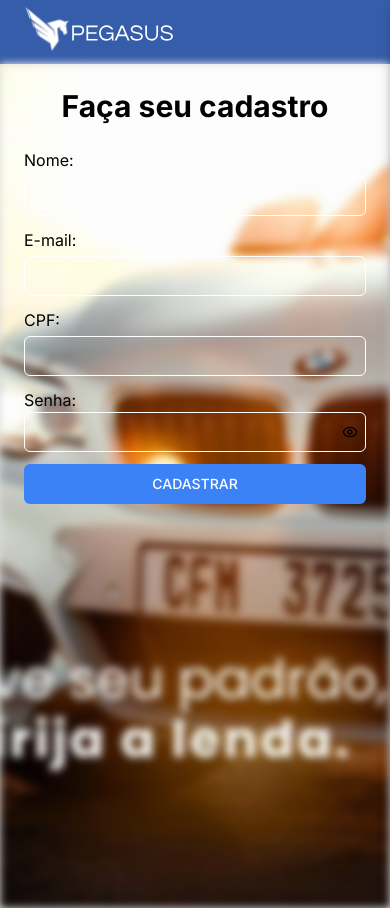
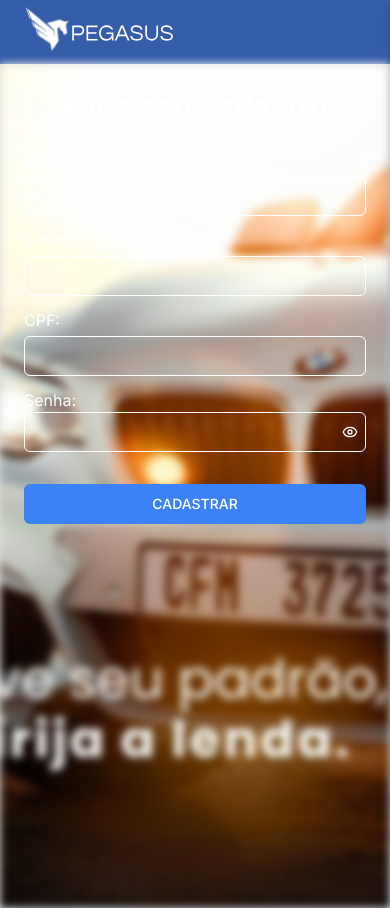
Before and after one commit to gabrieldeoliveira04/Projeto-pegasus-Fork, a Next.js app in the folder frontend-project/: page /cadastro in a window 390 px wide. Built offline with nearby package versions, Linux system fonts and the light colour scheme.

Commit message:
Responsividade 4k tela cadastro finalizada

```diff
--- a/frontend-project/src/app/cadastro/page.tsx
+++ b/frontend-project/src/app/cadastro/page.tsx
@@ -84,9 +84,12 @@ function Cadastro() {
       </div>
 
       {/* FORMULÁRIO */}
-      <div className="text-black relative z-10 w-full xl:text-white xl:flex-1 flex justify-center items-center p-6 xl:p-10 xl:bg-blue-900 bg-opacity-60 4k:w-full">
-        <form onSubmit={handleSubmit} className="flex flex-col w-full max-w-md">
-          <h2 className="text-3xl font-bold text-center mb-6">
+      <div className="text-black relative z-10 w-full xl:text-white xl:flex-1 flex justify-center items-center p-6 xl:p-10 xl:bg-blue-900 bg-opacity-60 4k:h-auto 4k:text-4xl">
+        <form
+          onSubmit={handleSubmit}
+          className="flex flex-col w-full max-w-[900px] text-white"
+        >
+          <h2 className="text-3xl font-bold text-center mb-6 4k:text-4xl">
             Faça seu cadastro
           </h2>
 
@@ -95,7 +98,7 @@ function Cadastro() {
             id="nome"
             name="nome"
             type="text"
-            className="mt-1 mb-3 bg-transparent border border-white text-white"
+            className="mt-1 mb-3 bg-transparent border border-white text-white 4k:p-8 4k:text-4xl"
             onChange={(e) => setNome(e.target.value)}
             required
           />
@@ -105,7 +108,7 @@ function Cadastro() {
             id="email"
             name="email"
             type="email"
-            className="mt-1 mb-3 bg-transparent border border-white text-white"
+            className="mt-1 mb-3 bg-transparent border border-white text-white 4k:p-8 4k:text-4xl"
             onChange={(e) => setEmail(e.target.value)}
             required
           />
@@ -115,7 +118,7 @@ function Cadastro() {
             id="CPF"
             name="CPF"
             type="text"
-            className="mt-1 mb-3 bg-transparent border border-white text-white"
+            className="mt-1 mb-3 bg-transparent border border-white text-white 4k:p-8 4k:text-4xl"
             onChange={(e) => setCPF(e.target.value)}
             required
           />
@@ -126,7 +129,7 @@ function Cadastro() {
               id="senha"
               name="senha"
               type={showPassword ? "text" : "password"}
-              className="w-full bg-transparent border border-white text-white pr-10"
+              className="w-full bg-transparent mb-5 border border-white text-white pr-10 4k:p-8 4k:text-4xl"
               onChange={(e) => setSenha(e.target.value)}
               required
             />
@@ -134,7 +137,7 @@ function Cadastro() {
               type="button"
               variant="ghost"
               onClick={() => setShowPassword(!showPassword)}
-              className="absolute inset-y-0 right-0 flex items-center pr-2"
+              className="absolute inset-y-0 right-0 flex items-center pr-2 4k:p-8 4k:pr-10 4k:text-4xl"
             >
               {showPassword ? <EyeOff size={16} /> : <Eye size={16} />}
             </Button>
@@ -142,7 +145,7 @@ function Cadastro() {
 
           <Button
             type="submit"
-            className="bg-blue-500 hover:bg-blue-700 text-white py-2"
+            className="bg-blue-500 hover:bg-blue-700 text-white py-2 4k:p-8 4k:text-4xl"
           >
             CADASTRAR
           </Button>
--- a/frontend-project/tailwind.config.ts
+++ b/frontend-project/tailwind.config.ts
@@ -10,66 +10,67 @@ const config: Config = {
   theme: {
     extend: {
       screens: {
-        'sm': '320px',
-        'md': '375px',
-        'lg': '425px',
-        'xl': '768px',
-        '2xl': '1024px',
-        '3xl': '1440px',
-        '4k': '3840px',
+        sm: "320px",
+        md: "375px",
+        lg: "425px",
+        xl: "768px",
+        "2xl": "1024px",
+        "3xl": "1440px",
+        "4k": "2560px",
       },
       backgroundImage: {
-  			'gradient-radial': 'radial-gradient(var(--tw-gradient-stops))',
-  			'gradient-conic': 'conic-gradient(from 180deg at 50% 50%, var(--tw-gradient-stops))'
+        "gradient-radial": "radial-gradient(var(--tw-gradient-stops))",
+        "gradient-conic":
+          "conic-gradient(from 180deg at 50% 50%, var(--tw-gradient-stops))",
       },
       borderRadius: {
-  			lg: 'var(--radius)',
-  			md: 'calc(var(--radius) - 2px)',
-  			sm: 'calc(var(--radius) - 4px)'
+        lg: "var(--radius)",
+        md: "calc(var(--radius) - 2px)",
+        sm: "calc(var(--radius) - 4px)",
       },
       colors: {
-  			background: 'hsl(var(--background))',
-  			foreground: 'hsl(var(--foreground))',
+        background: "hsl(var(--background))",
+        foreground: "hsl(var(--foreground))",
         card: {
-  				DEFAULT: 'hsl(var(--card))',
-  				foreground: 'hsl(var(--card-foreground))'
+          DEFAULT: "hsl(var(--card))",
+          foreground: "hsl(var(--card-foreground))",
         },
         popover: {
-  				DEFAULT: 'hsl(var(--popover))',
-  				foreground: 'hsl(var(--popover-foreground))'
+          DEFAULT: "hsl(var(--popover))",
+          foreground: "hsl(var(--popover-foreground))",
         },
         primary: {
-  				DEFAULT: 'hsl(var(--primary))',
-  				foreground: 'hsl(var(--primary-foreground))'
+          DEFAULT: "hsl(var(--primary))",
+          foreground: "hsl(var(--primary-foreground))",
         },
         secondary: {
-  				DEFAULT: 'hsl(var(--secondary))',
-  				foreground: 'hsl(var(--secondary-foreground))'
+          DEFAULT: "hsl(var(--secondary))",
+          foreground: "hsl(var(--secondary-foreground))",
         },
         muted: {
-  				DEFAULT: 'hsl(var(--muted))',
-  				foreground: 'hsl(var(--muted-foreground))'
+          DEFAULT: "hsl(var(--muted))",
+          foreground: "hsl(var(--muted-foreground))",
         },
         accent: {
-  				DEFAULT: 'hsl(var(--accent))',
-  				foreground: 'hsl(var(--accent-foreground))'
+          DEFAULT: "hsl(var(--accent))",
+          foreground: "hsl(var(--accent-foreground))",
         },
         destructive: {
-  				DEFAULT: 'hsl(var(--destructive))',
-  				foreground: 'hsl(var(--destructive-foreground))'
+          DEFAULT: "hsl(var(--destructive))",
+          foreground: "hsl(var(--destructive-foreground))",
         },
-  			border: 'hsl(var(--border))',
-  			input: 'hsl(var(--input))',
-  			ring: 'hsl(var(--ring))',
+        border: "hsl(var(--border))",
+        input: "hsl(var(--input))",
+        ring: "hsl(var(--ring))",
         chart: {
-  				'1': 'hsl(var(--chart-1))',
-  				'2': 'hsl(var(--chart-2))',
-  				'3': 'hsl(var(--chart-3))',
-  				'4': 'hsl(var(--chart-4))',
-  				'5': 'hsl(var(--chart-5))'
-  			}
-  		}
-  	}
+          "1": "hsl(var(--chart-1))",
+          "2": "hsl(var(--chart-2))",
+          "3": "hsl(var(--chart-3))",
+          "4": "hsl(var(--chart-4))",
+          "5": "hsl(var(--chart-5))",
+        },
+      },
+    },
   },
   plugins: [require("tailwindcss-animate")],
 };
```
Lines whose indentation alone changed are shown as unchanged.
